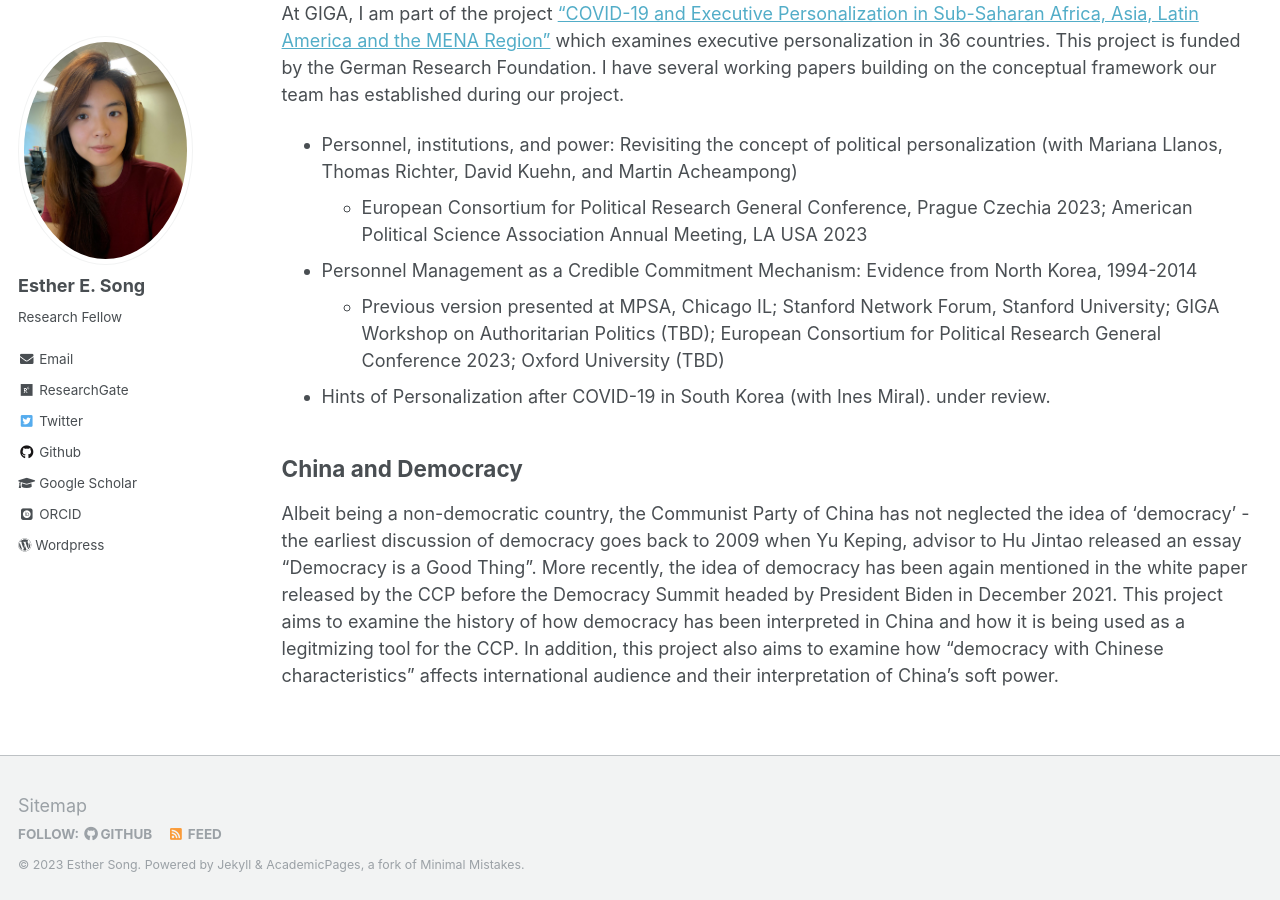
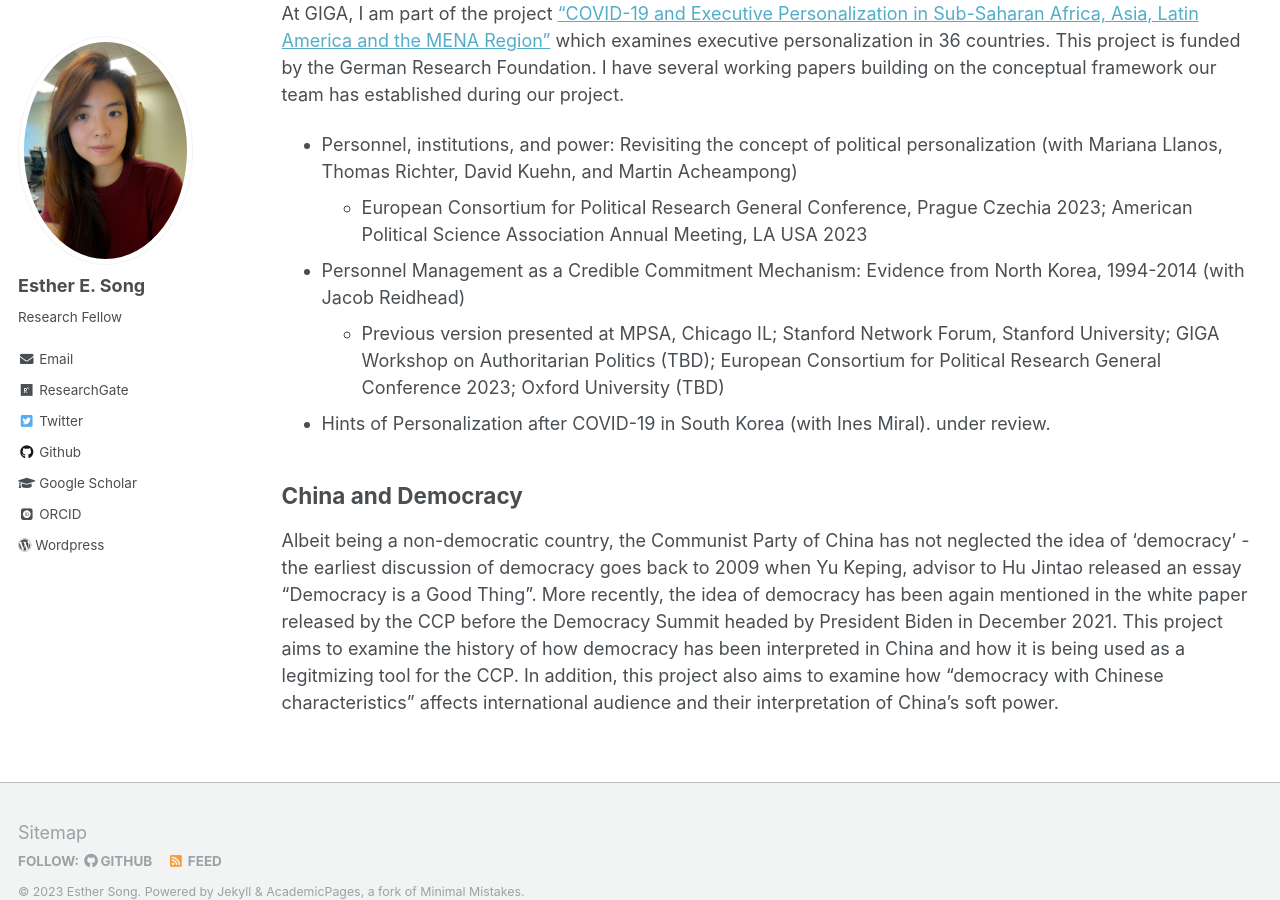
Before and after one commit to ehsong/ehsong.github.io, a Jekyll site: the page built from _pages/research.md, in a window 1280 px wide and 900 px high, scrolled down 2398 px. Built offline with Jekyll 4.4.1, drawn with Linux system fonts in a browser that asks for light colours; some web fonts are replaced.

Commit message:
Update research.md

```diff
--- a/_pages/research.md
+++ b/_pages/research.md
@@ -60,7 +60,7 @@ At GIGA, I am part of the project [“COVID-19 and Executive Personalization in
 * Personnel, institutions, and power: Revisiting the concept of political personalization (with Mariana Llanos, Thomas Richter, David Kuehn, and Martin Acheampong)
   * European Consortium for Political Research General Conference, Prague Czechia 2023; American Political Science Association Annual Meeting, LA USA 2023
 
-* Personnel Management as a Credible Commitment Mechanism: Evidence from North Korea, 1994-2014
+* Personnel Management as a Credible Commitment Mechanism: Evidence from North Korea, 1994-2014 (with Jacob Reidhead)
   * Previous version presented at MPSA, Chicago IL; Stanford Network Forum, Stanford University; GIGA Workshop on Authoritarian Politics (TBD); European Consortium for Political Research General Conference 2023; Oxford University (TBD)
 
 * Hints of Personalization after COVID-19 in South Korea (with Ines Miral). under review.
```
